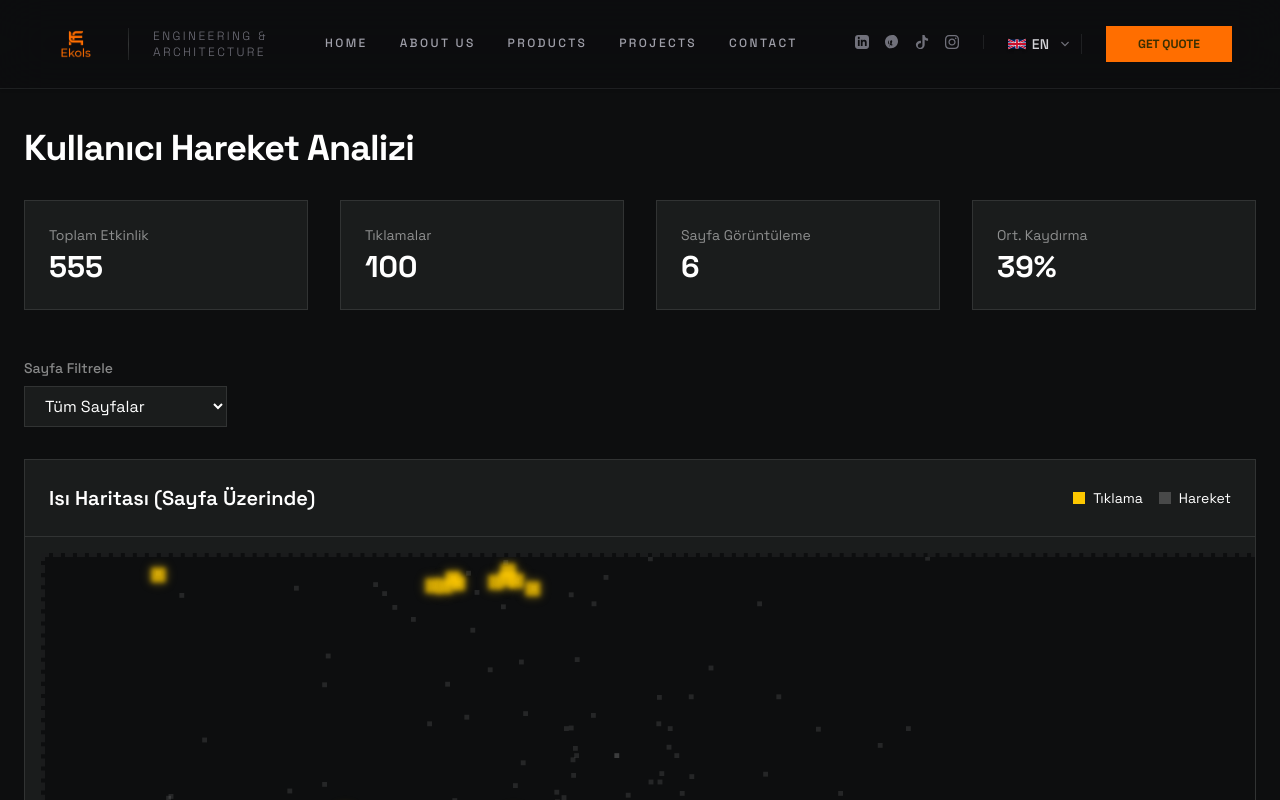
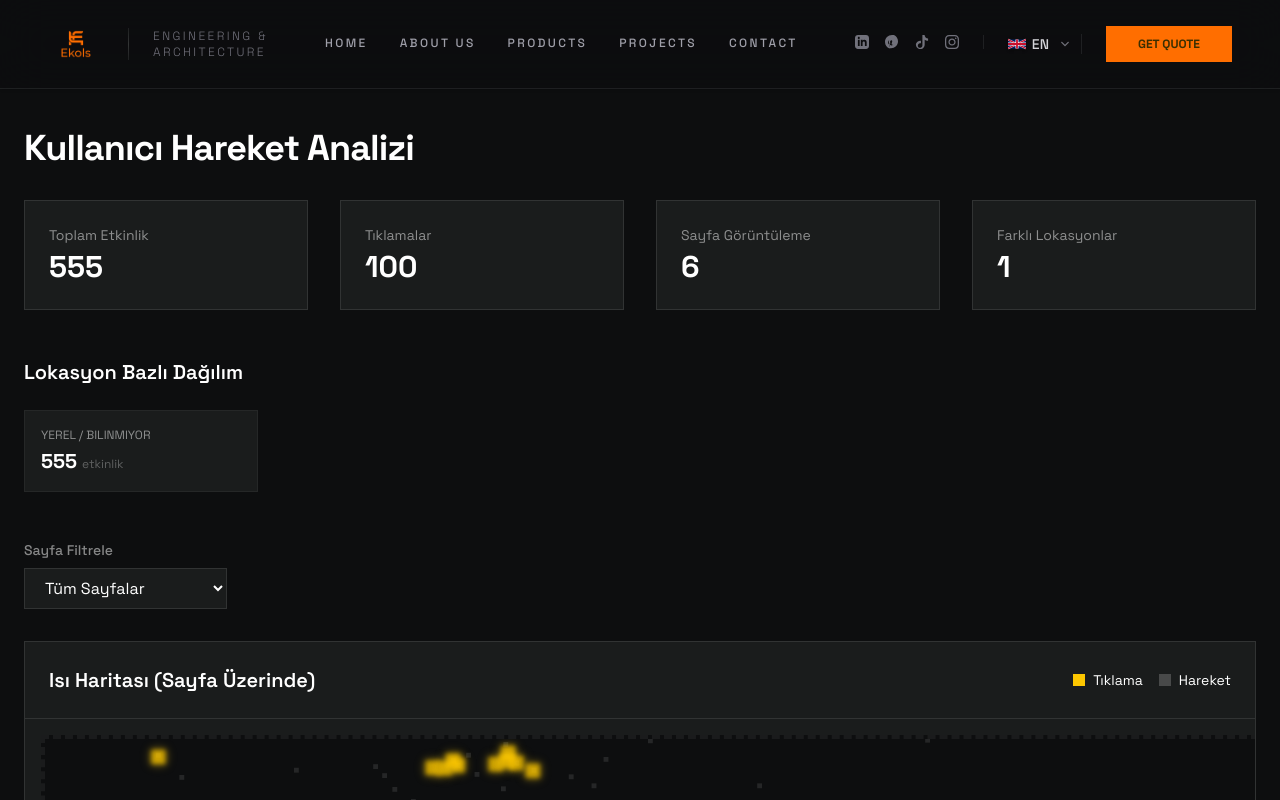
Before and after one commit to KadirOzgn/ekols-digital-ecosystem, a Next.js app: page /en/admin/analytics in a window 1280 px wide. Shown: the top 800 px of the page. Built offline with nearby package versions, Linux system fonts and the light colour scheme.

Commit message:
feat: add location summary and site preview to analytics dashboard

```diff
--- a/src/app/[lang]/admin/analytics/page.tsx
+++ b/src/app/[lang]/admin/analytics/page.tsx
@@ -62,10 +62,28 @@ export default function AnalyticsDashboard() {
             <p className="text-3xl font-bold">{paths.length}</p>
           </div>
           <div className="bg-[#1a1c1c] p-6 border border-white/10 rounded-lg">
-            <p className="text-white/50 text-sm mb-1">Ort. Kaydırma</p>
+            <p className="text-white/50 text-sm mb-1">Farklı Lokasyonlar</p>
             <p className="text-3xl font-bold">
-              {Math.round(data.filter(d => d.type === 'scroll').reduce((acc, curr) => acc + (curr.scrollDepth || 0), 0) / (data.filter(d => d.type === 'scroll').length || 1))}%
+              {Array.from(new Set(data.map(d => d.location ? `${d.location.city}, ${d.location.country}` : 'Local'))).length}
             </p>
+          </div>
+        </div>
+
+        <div className="mb-12">
+          <h2 className="text-xl font-semibold mb-6">Lokasyon Bazlı Dağılım</h2>
+          <div className="grid grid-cols-2 md:grid-cols-5 gap-4">
+            {Object.entries(
+              data.reduce((acc: {[key: string]: number}, curr) => {
+                const loc = curr.location ? `${curr.location.city}, ${curr.location.country}` : 'Yerel / Bilinmiyor';
+                acc[loc] = (acc[loc] || 0) + 1;
+                return acc;
+              }, {})
+            ).sort((a, b) => b[1] - a[1]).map(([loc, count]) => (
+              <div key={loc} className="bg-[#1a1c1c] p-4 border border-white/5 rounded">
+                <p className="text-xs text-white/50 uppercase mb-1">{loc}</p>
+                <p className="text-xl font-bold">{count} <span className="text-xs text-white/30 font-normal">etkinlik</span></p>
+              </div>
+            ))}
           </div>
         </div>
 
```
